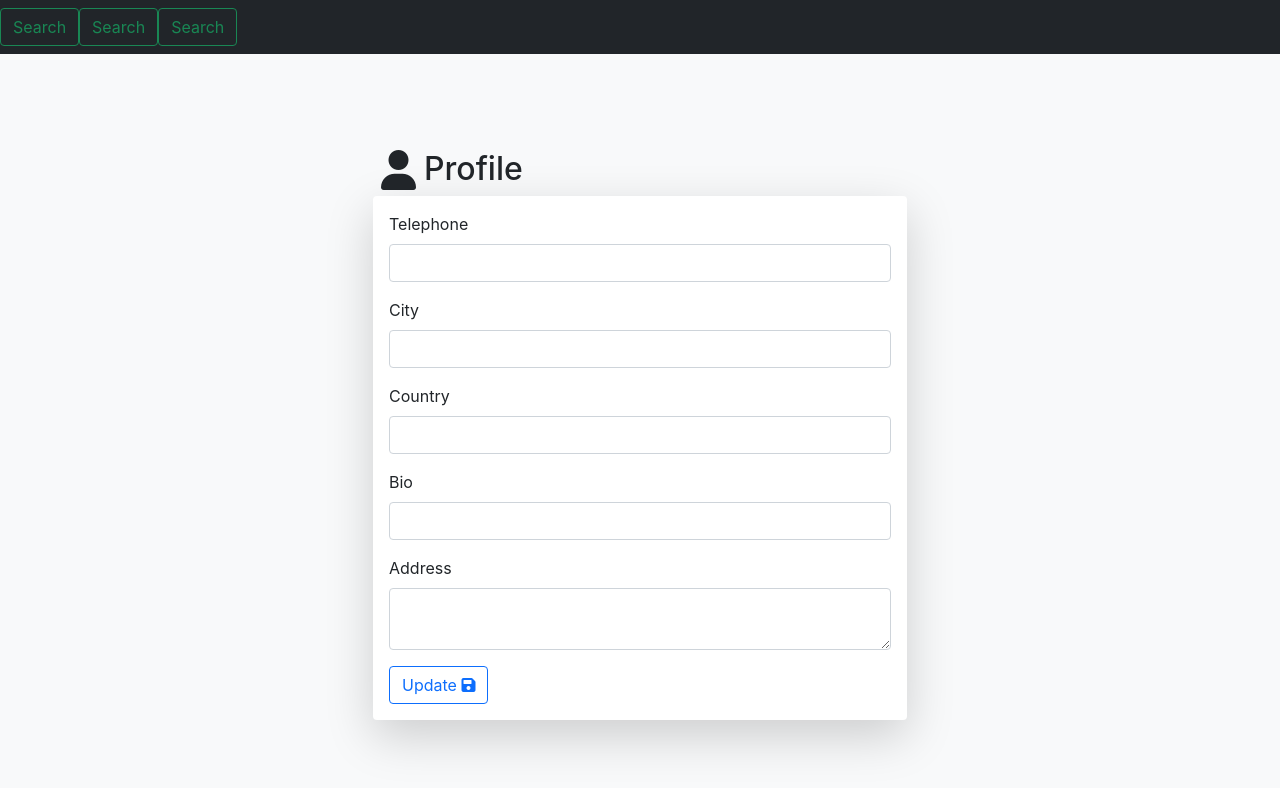
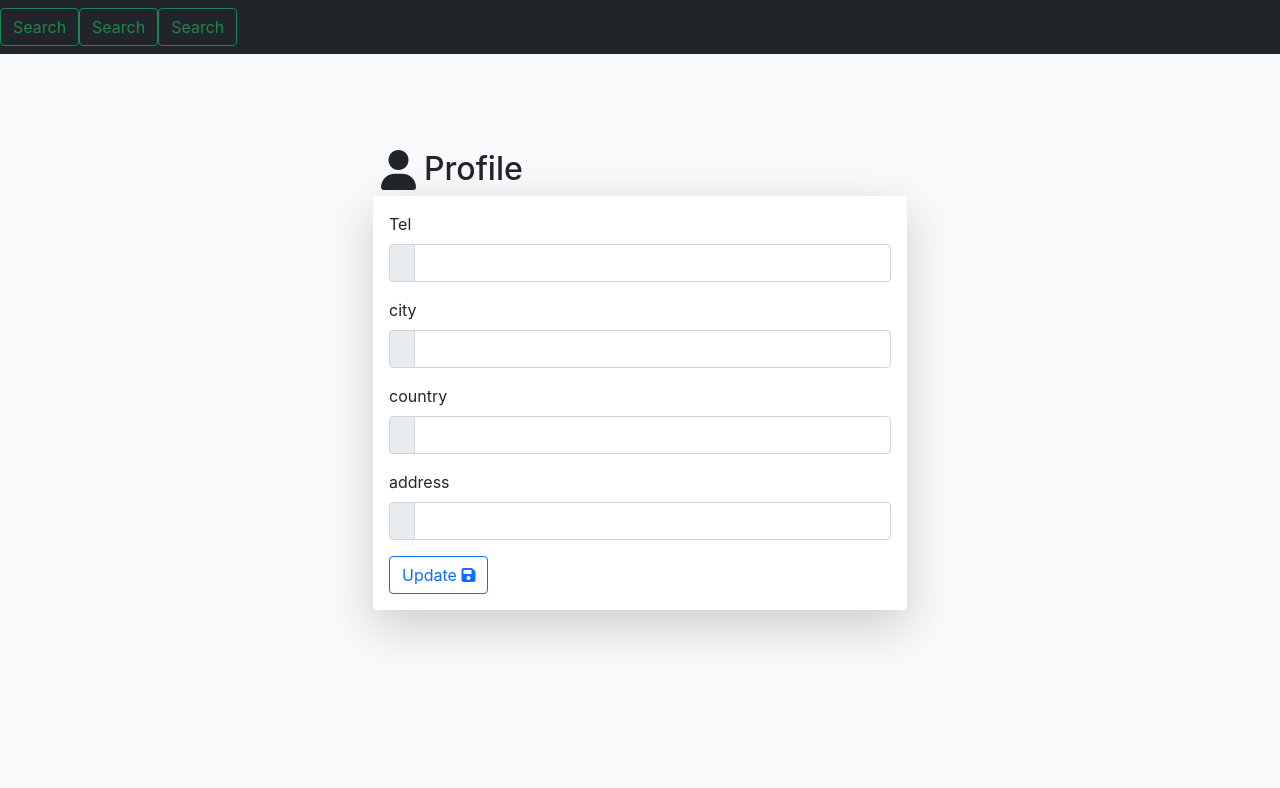
Before and after one commit to lahlaliwassim2/Multi-roles-mern-authentification-, a React (Create React App) app in the folder client/: page / in a window 1280 px wide. Shown: the top 788 px of the page. Built offline with nearby package versions, Linux system fonts and the light colour scheme.

Commit message:
reformuler le code en utulisant le component

```diff
--- a/client/src/pages/Admin.js
+++ b/client/src/pages/Admin.js
@@ -20,7 +20,6 @@ function Admin() {
                         <th scope="col">telephone</th>
                         <th scope="col">city</th>
                         <th scope="col">country</th>
-                        <th scope="col">bio</th>
                         <th scope="col">actions</th>
                       </tr>
                     </thead>
@@ -32,7 +31,6 @@ function Admin() {
                         <td>56666666</td>
                         <td>tunisia</td>
                         <td>tunisia</td>
-                        <td>im full stack developer</td>
                         <td><button className="btn btn-outline-danger">Delete</button></td>
                       </tr>
                     </tbody>
--- a/client/src/pages/Login.js
+++ b/client/src/pages/Login.js
@@ -1,5 +1,5 @@
 import React from 'react'
-
+import Inputs from '../components/Inputs'
 function login() {
   return (
 
@@ -13,22 +13,9 @@ function login() {
                 </div>
                 <div className="p-6 shadow-lg p-3 mb-5 bg-body rounded" style={{backgroundColor: "white"}}>
                     <form>
+                    <Inputs name="email " type="email" label="Email" icon=" fa-solid fa-at "  />
+                    <Inputs name="password " type="password" label="Password" icon=" fa-solid fa-key "  />
 
-                        <div className=" mb-3">
-                          <label  className="form-label">Email address</label>
-                          <div className="input-group">
-                            <span className="input-group-text" id="basic-addon1"><i className="fa-solid fa-at"></i></span>
-                            <input type="text" className="form-control"/>
-                          </div>
-
-                        </div>
-                        <div className="mb-3">
-                            <label  className="form-label">Password</label>
-                            <div className="input-group">
-                              <span className="input-group-text" id="basic-addon1"><i className="fa-solid fa-key"></i></span>
-                              <input type="password" className="form-control"/>
-                            </div>
-                          </div>
                         <div className="d-flex justify-content-between">
                             <button type="submit" className="btn btn-outline-primary">Save <i className="fa-solid fa-floppy-disk"></i></button>
                             <a href="/">I dont'have account</a>
--- a/client/src/pages/Profil.js
+++ b/client/src/pages/Profil.js
@@ -1,4 +1,5 @@
 import React from 'react'
+import Inputs from '../components/Inputs'
 
 function Profil() {
   return (
@@ -11,41 +12,20 @@ function Profil() {
                 <i class="fa-solid fa-user fs-1 mx-2"></i> <h2>Profile</h2>
                </div>
                <div class="p-6 shadow-lg p-3 mb-5 bg-body rounded" style={{backgroundColor:" white"}}>
-                   <form>
-                       <div class=" mb-3">
-                           <label  class="form-label">Telephone</label>
-                           <div class="input-group">
-                             <input type="text" class="form-control" name="tel"/>
-                           </div>
-                         </div>
-                       <div class=" mb-3">
-                         <label  class="form-label">City</label>
-                         <div class="input-group">
-                           <input type="text" class="form-control" name="city"/>
-                         </div>
-                       </div>
-                       <div class=" mb-3">
-                           <label  class="form-label">Country</label>
-                           <div class="input-group">
-                             <input type="text" class="form-control" name="country"/>
-                           </div>
-                         </div>
-                         <div class=" mb-3">
-                            <label  class="form-label">Bio</label>
-                            <div class="input-group">
-                              <input type="text" class="form-control" name="bio"/>
-                            </div>
-                          </div>
-                          <div class=" mb-3">
-                            <label  class="form-label">Address</label>
-                            <div class="input-group">
-                              <textarea type="text" class="form-control" name="address"></textarea>
-                            </div>
-                          </div>
-                       <div class="d-flex justify-content-between">
-                           <button type="submit" class="btn btn-outline-primary">Update <i class="fa-solid fa-floppy-disk"></i></button>
-                       </div>
-                     </form>
+          <form>
+                   <Inputs name="tel " type="text" label="Tel"  />
+
+                   <Inputs name="city" type="text" label="city" />
+
+                   <Inputs name="country" type="text" label="country" />
+
+                   <Inputs name="address" type="text" label="address" />
+
+
+                  <div class="d-flex justify-content-between">
+                            <button type="submit" class="btn btn-outline-primary">Update <i class="fa-solid fa-floppy-disk"></i></button>
+                  </div>
+          </form>
             </div>
            </div>
        </div>
--- a/client/src/pages/Register.js
+++ b/client/src/pages/Register.js
@@ -1,5 +1,5 @@
 import React from 'react'
-
+import Inputs from '../components/Inputs'
 function Register() {
   return (
 
@@ -11,33 +11,22 @@ function Register() {
                     <i className="fa-solid fa-right-to-bracket fs-1 mx-2"></i> <h2>Register</h2>
                 </div>
                 <div className="p-6 shadow-lg p-3 mb-5 bg-body rounded" style={{backgroundColor: "white"}}>
+
                     <form>
-                        <div className=" mb-3">
-                            <label  className="form-label">Name</label>
-                            <div className="input-group">
-                              <span className="input-group-text" id="basic-addon1"><i className="fa-solid fa-user"></i></span>
-                              <input type="password" className="form-control"/>
-                            </div>
-                          </div>
-                        <div className=" mb-3">
-                          <label  className="form-label">Email address</label>
-                          <div className="input-group">
-                            <span className="input-group-text" id="basic-addon1"><i className="fa-solid fa-at"></i></span>
-                            <input type="text" className="form-control"/>
-                          </div>
 
-                        </div>
-                        <div className="mb-3">
-                            <label  className="form-label">Password</label>
-                            <div className="input-group">
-                              <span className="input-group-text" id="basic-addon1"><i className="fa-solid fa-key"></i></span>
-                              <input type="password" className="form-control"/>
-                            </div>
-                          </div>
+                       <Inputs name="name" type="name" label="Name" icon="fa-solid fa-user"  />
+
+                       <Inputs name="email " type="email" label="Email" icon=" fa-solid fa-at "  />
+
+                       <Inputs name="password " type="password" label="Password" icon=" fa-solid fa-key "  />
+
+                       <Inputs name="confirmPassword " type="cpnfirmPassword" label="Confirm Password" icon=" fa-solid fa-key "  />
+
                         <div className="d-flex justify-content-between">
                             <button type="submit" className="btn btn-outline-primary">Save <i className="fa-solid fa-floppy-disk"></i></button>
                             <a href="/login">I have account</a>
                         </div>
+
                       </form>
              </div>
             </div>
```
